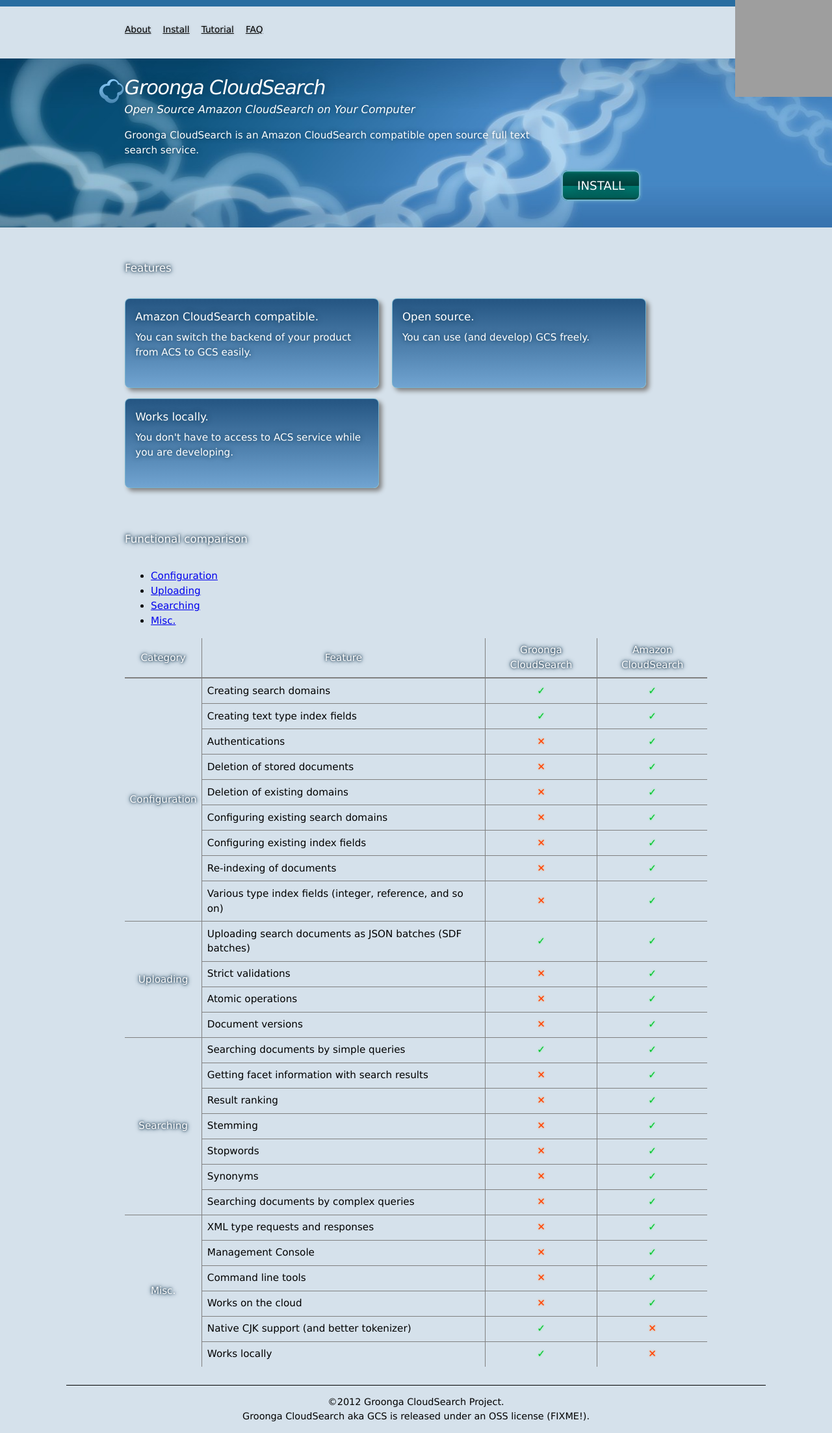
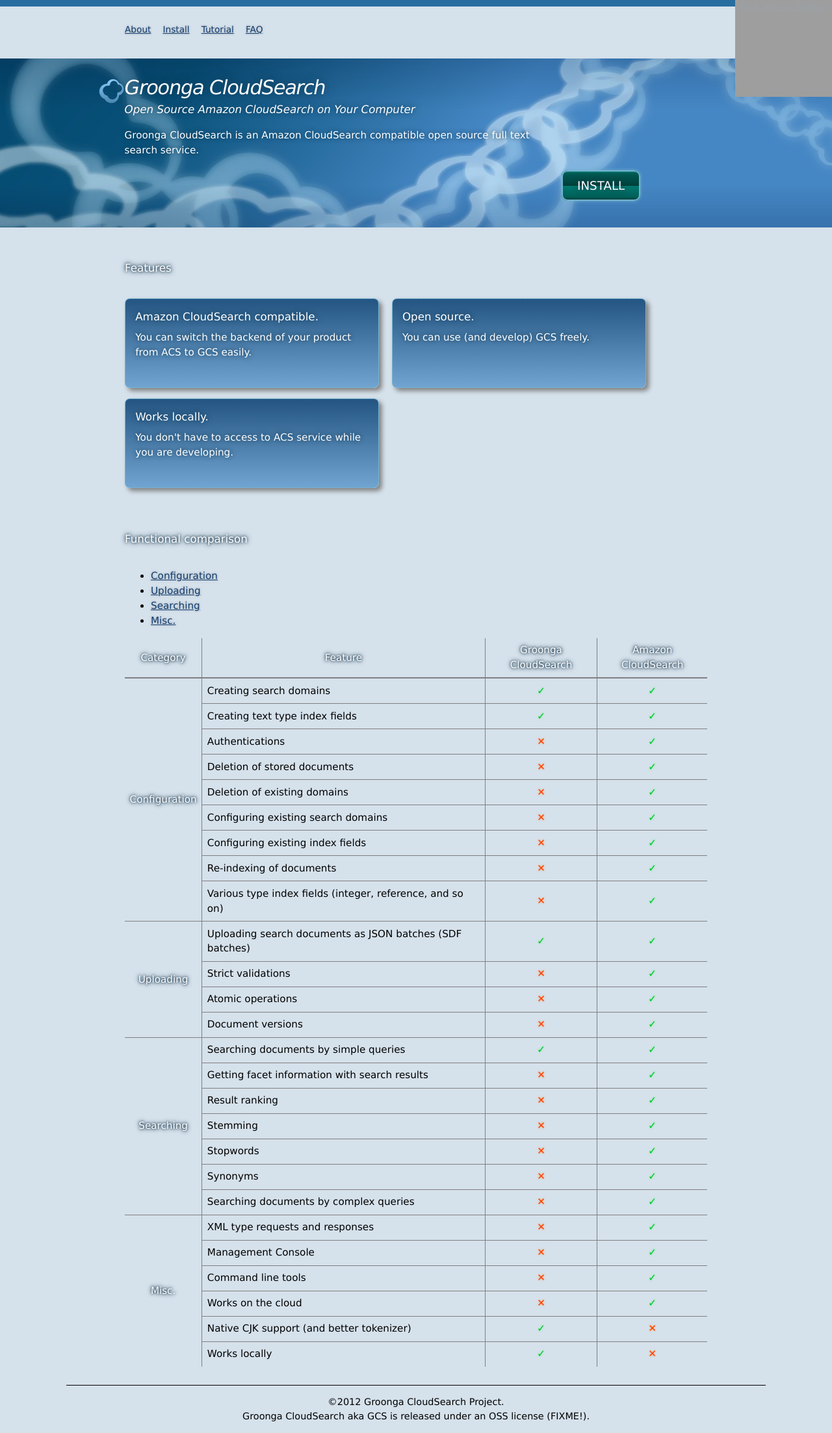
Before and after one commit to groonga/gcs.groonga.org, a Jekyll site: the page built from index.md, in a window 1280 px wide. Shown: the whole page at 65% size. Built offline with Jekyll 4.4.1, drawn with Linux system fonts in a browser that asks for light colours; grey boxes are pictures that could not be loaded.

Commit message:
Set colors for links

```diff
--- a/stylesheets/screen/base.css
+++ b/stylesheets/screen/base.css
@@ -11,6 +11,17 @@
   line-height: 1.5;
   margin: 0;
   padding: 80px 15% 1em;
+}
+
+:link,
+:visited {
+  color: #123D70;
+  text-decoration: underline;
+  text-shadow: #9AA4AC 0 0 0.25em;
+}
+
+:visited {
+  color: #5D707C;
 }
 
 h1 {
@@ -69,12 +80,6 @@
 
 nav ul li {
   padding-right: 1em;
-}
-
-nav :link,
-nav :visited {
-  color: black;
-  text-shadow: #9AA4AC 0 0 0.25em;
 }
 
 footer {
```
